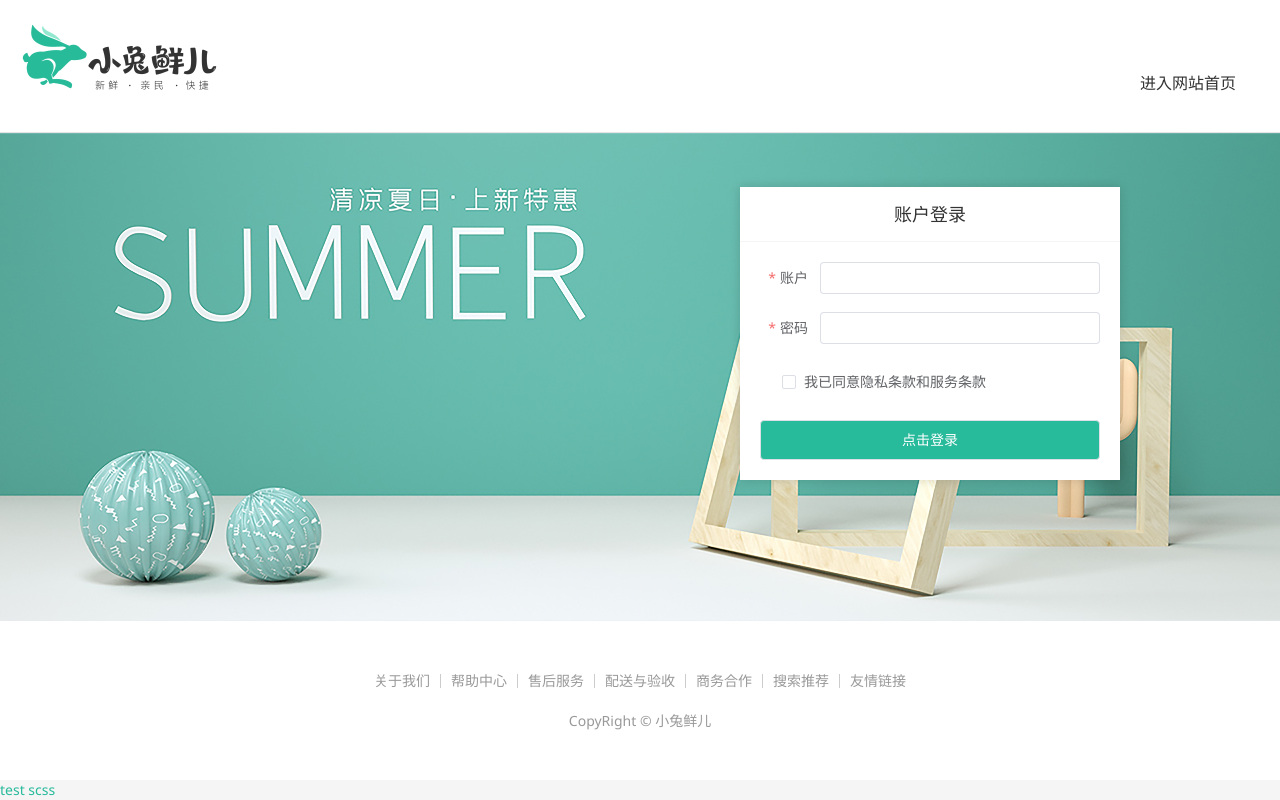
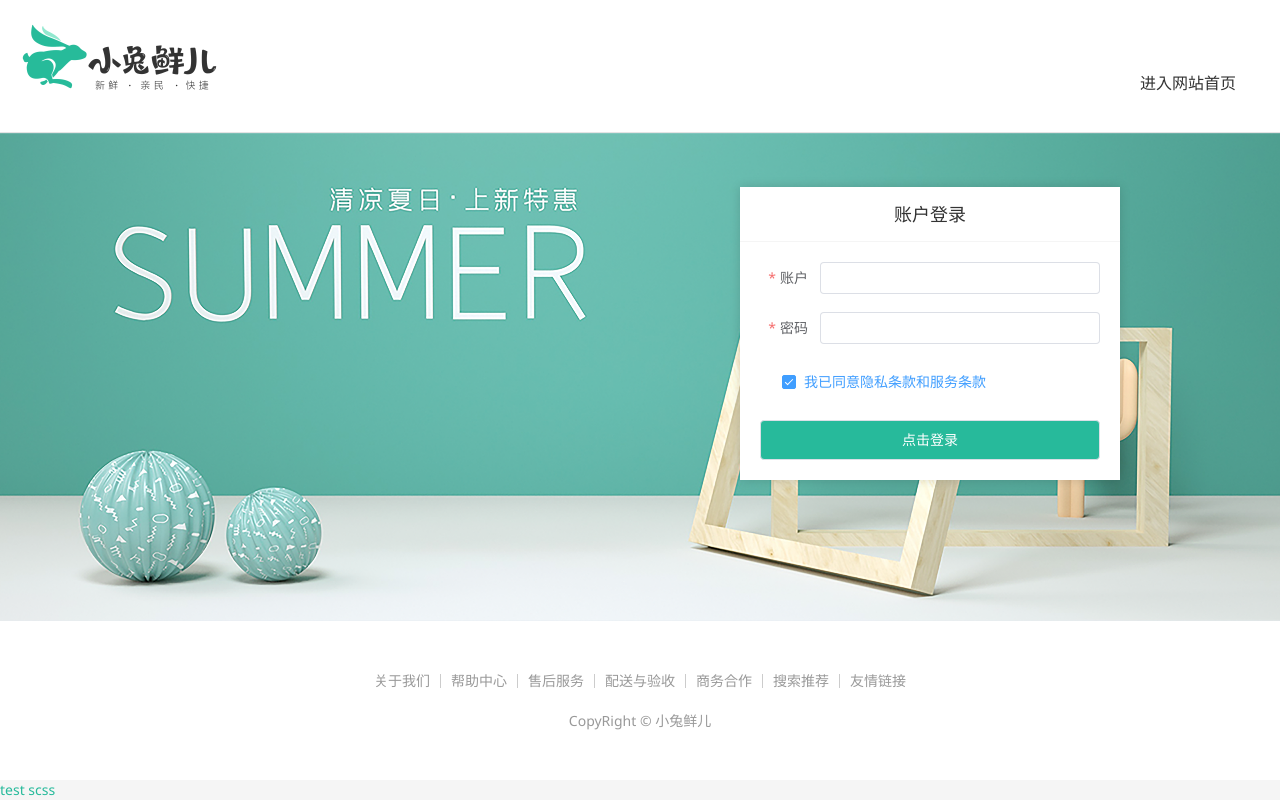
Before and after one commit to zhanghongwei12/webProject, a Vue app: page /login in a window 1280 px wide. Built offline with nearby package versions, Linux system fonts and the light colour scheme; a small style sheet from the web is missing.

Commit message:
表单校验-自定义校验规则

```diff
--- a/src/views/Login/index.vue
+++ b/src/views/Login/index.vue
@@ -4,7 +4,8 @@
 
 const form = ref({
   account: '',
-  password: ''
+  password: '',
+  agree: true
 })
 
 const rules = {
@@ -14,6 +15,18 @@
   password: [
     { required: true, message: '密码不能为空', trigger: 'blur'},
     { min: 6, max: 14, message: '密码为6-14字符', trigger: 'blur'}
+  ],
+  // 自定义校验规则
+  agree: [
+    {
+      validator: (rule, value, callback) => {
+        if(value) {
+          callback()
+        }else {
+          callback(new Error('请勾选协议'))
+        }
+      }
+    }
   ]
 }
 
@@ -53,8 +66,8 @@
               <el-form-item prop="password" label="密码">
                 <el-input v-model="form.password" />
               </el-form-item>
-              <el-form-item label-width="22px">
-                <el-checkbox  size="large">
+              <el-form-item prop="agree" label-width="22px">
+                <el-checkbox v-model="form.agree" size="large">
                   我已同意隐私条款和服务条款
                 </el-checkbox>
               </el-form-item>
```
